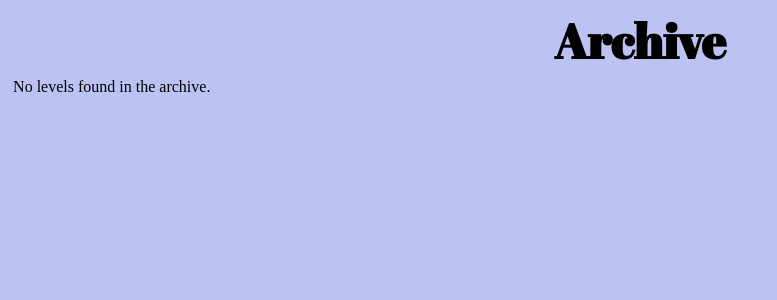
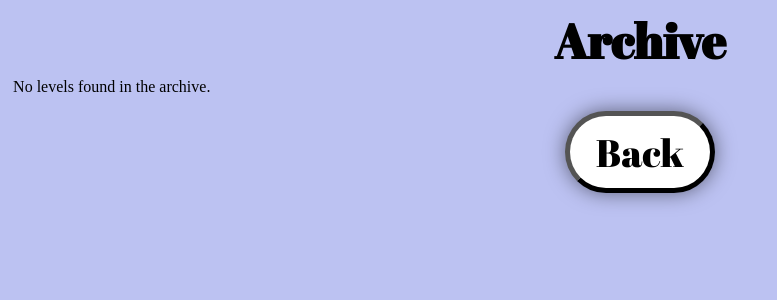
Before and after one commit to CharlieA8/In-Betweens-Py, a Flask app: page /archive in a window 1280 px wide. Shown: the top 300 px of the page, without its empty margins (0-777 px from the left). Run offline with Flask 3, Linux system fonts and the light colour scheme; data that the repository does not hold is empty; parts of the project's set-up code (start-up, migrations or seed data) failed here and were passed over; some libraries are stand-ins or nearby versions.

Commit message:
added back button to archive

```diff
--- a/templates/archive.html
+++ b/templates/archive.html
@@ -21,4 +21,8 @@
         <p>No levels found in the archive.</p>
     {% endif %}
 
+    <div class="parent">
+        <button class="backButton" name="button" onclick="window.location.href='/'">Back</button>
+    </div>
+
 {% endblock %}
```
